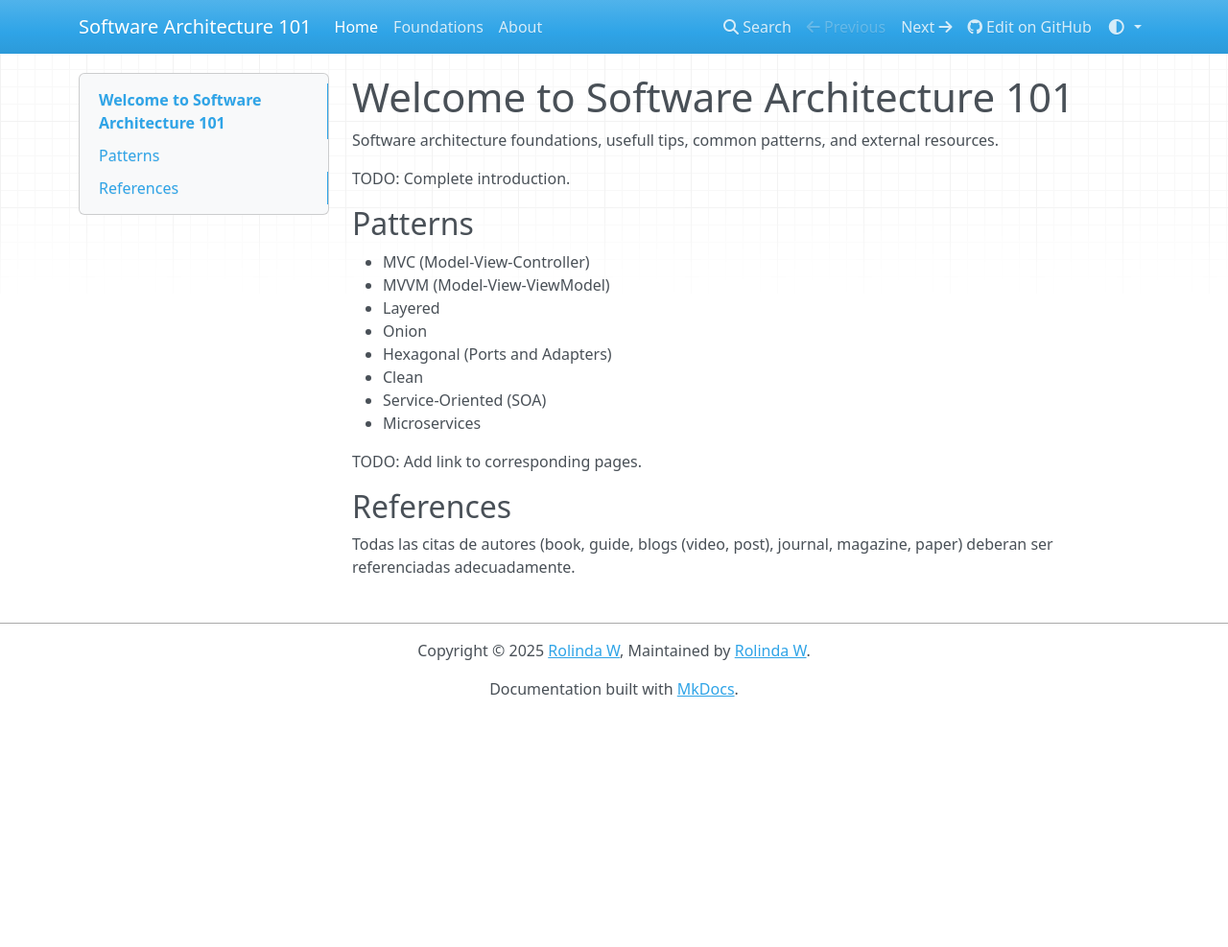
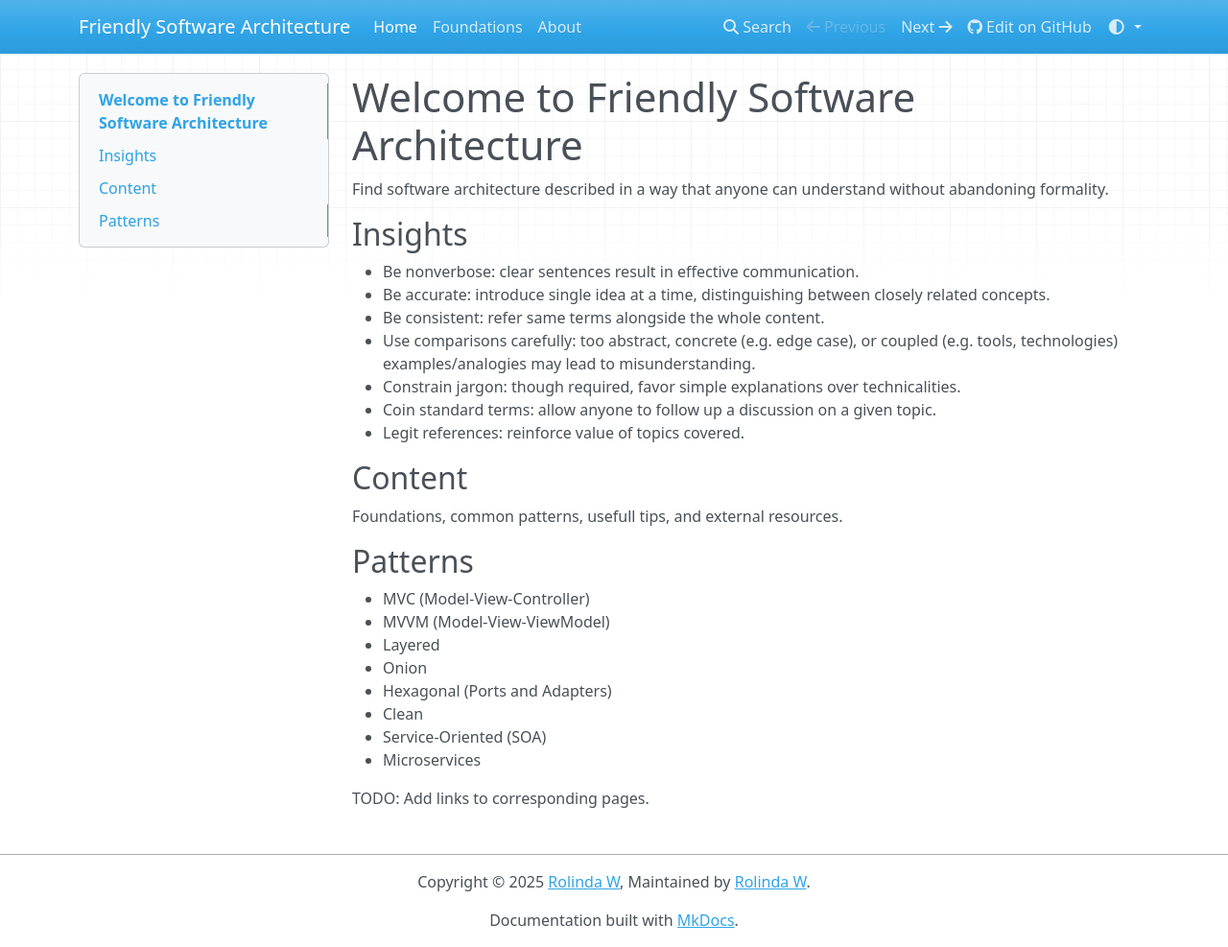
Before and after one commit to RolindaW/software-architecture, an MkDocs documentation site: the page built from docs/index.md, in a window 1280 px wide and 987 px high. Shown: the whole window at 96% size. Built offline with MkDocs 1.6.1, drawn with Linux system fonts in a browser that asks for light colours; nearby versions of some CDN libraries.

Commit message:
Update welcome page and site name

```diff
--- a/docs/index.md
+++ b/docs/index.md
@@ -1,8 +1,20 @@
-# Welcome to Software Architecture 101
+# Welcome to Friendly Software Architecture
 
-Software architecture foundations, usefull tips, common patterns, and external resources.
+Find software architecture described in a way that anyone can understand without abandoning formality.
 
-TODO: Complete introduction.
+## Insights
+
+* Be nonverbose: clear sentences result in effective communication.
+* Be accurate: introduce single idea at a time, distinguishing between closely related concepts.
+* Be consistent: refer same terms alongside the whole content.
+* Use comparisons carefully: too abstract, concrete (e.g. edge case), or coupled (e.g. tools, technologies) examples/analogies may lead to misunderstanding.
+* Constrain jargon: though required, favor simple explanations over technicalities.
+* Coin standard terms: allow anyone to follow up a discussion on a given topic.
+* Legit references: reinforce value of topics covered.
+
+## Content
+
+Foundations, common patterns, usefull tips, and external resources.
 
 ## Patterns
 
@@ -15,8 +27,4 @@ TODO: Complete introduction.
 * Service-Oriented (SOA)
   * Microservices
 
-TODO: Add link to corresponding pages.
-
-## References
-
-Todas las citas de autores (book, guide, blogs (video, post), journal, magazine, paper) deberan ser referenciadas adecuadamente.
+TODO: Add links to corresponding pages.
--- a/mkdocs.yml
+++ b/mkdocs.yml
@@ -1,6 +1,6 @@
-site_name: Software Architecture 101
+site_name: !ENV [SITE_NAME, Friendly Software Architecture]
 site_url: !ENV SITE_URL
-site_description: Software architecture foundations.
+site_description: Software architecture described in an easy simple way.
 site_author: Rolinda W
 
 repo_url: https://github.com/RolindaW/software-architecture/
```
